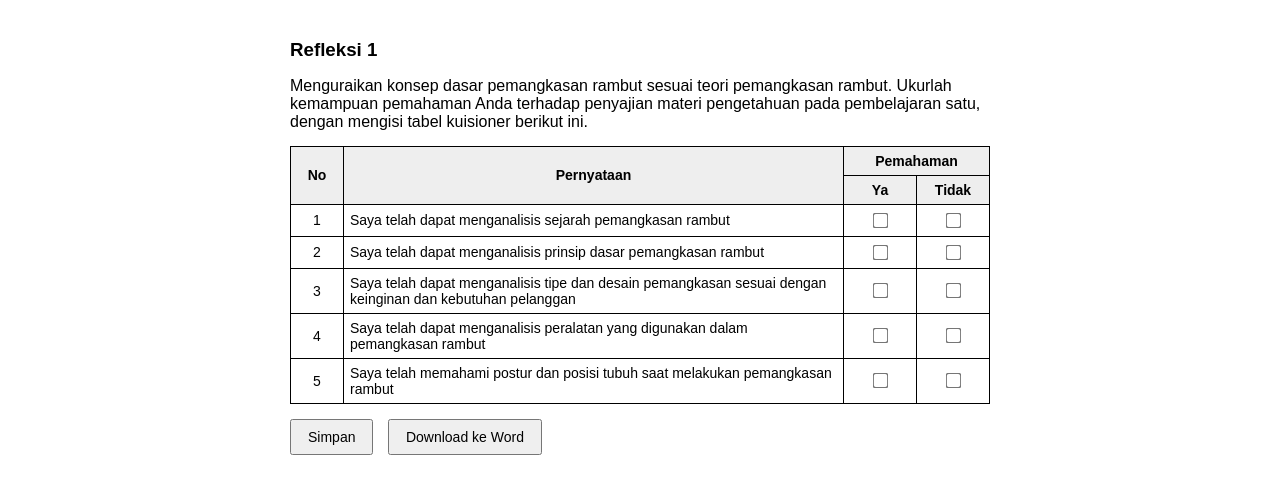
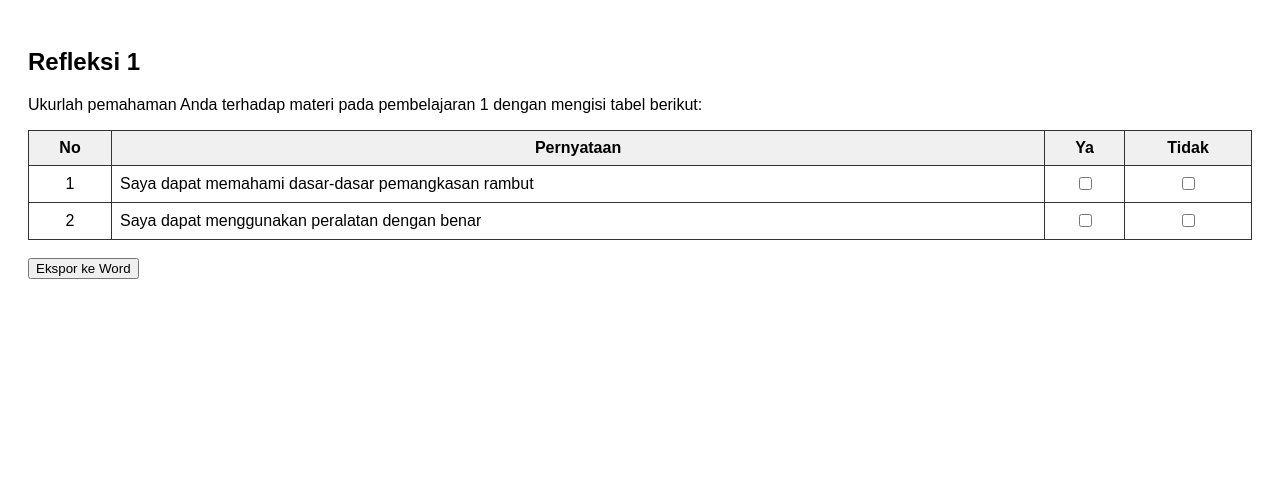
Before and after one commit to learningproject0725/refleksi1, a plain HTML site: page index.html in a window 1280 px wide. Drawn offline with Linux system fonts and the light colour scheme.

Commit message:
Update index.html

```diff
--- a/index.html
+++ b/index.html
@@ -2,183 +2,71 @@
 <html lang="id">
 <head>
   <meta charset="UTF-8">
-  <title>Refleksi 1 - Pemangkasan Rambut</title>
+  <title>Refleksi 1</title>
   <style>
-    body {
-      font-family: sans-serif;
-      padding: 20px;
-      max-width: 700px;
-      margin: auto;
-    }
-    h3 {
-      margin-bottom: 5px;
-    }
-    p {
-      margin-bottom: 15px;
-    }
-    table {
-      width: 100%;
-      border-collapse: collapse;
-      margin-top: 10px;
-    }
-    th, td {
-      border: 1px solid #000;
-      padding: 6px;
-      font-size: 14px;
-      vertical-align: middle;
-    }
-    th {
-      background-color: #eee;
-      text-align: center;
-    }
-    td:nth-child(1) {
-      text-align: center;
-      width: 40px;
-    }
-    td:nth-child(3), td:nth-child(4) {
-      text-align: center;
-      width: 60px;
-    }
-    input[type="checkbox"] {
-      transform: scale(1.2);
-      cursor: pointer;
-    }
-    button {
-      margin-top: 15px;
-      padding: 8px 16px;
-      font-size: 14px;
-      cursor: pointer;
-    }
-    button + button {
-      margin-left: 10px;
-    }
+    body { font-family: Arial, sans-serif; padding: 20px; }
+    table { border-collapse: collapse; width: 100%; }
+    th, td { border: 1px solid #333; padding: 8px; text-align: center; }
+    th { background-color: #f0f0f0; }
+    .left { text-align: left; }
   </style>
 </head>
 <body>
-  <h3>Refleksi 1</h3>
-  <p>Menguraikan konsep dasar pemangkasan rambut sesuai teori pemangkasan rambut. Ukurlah kemampuan pemahaman Anda terhadap penyajian materi pengetahuan pada pembelajaran satu, dengan mengisi tabel kuisioner berikut ini.</p>
+  <h2>Refleksi 1</h2>
+  <p>Ukurlah pemahaman Anda terhadap materi pada pembelajaran 1 dengan mengisi tabel berikut:</p>
 
-  <table>
-    <thead>
+  <form id="refleksiForm">
+    <table>
       <tr>
-        <th rowspan="2">No</th>
-        <th rowspan="2">Pernyataan</th>
-        <th colspan="2">Pemahaman</th>
-      </tr>
-      <tr>
+        <th>No</th>
+        <th>Pernyataan</th>
         <th>Ya</th>
         <th>Tidak</th>
       </tr>
-    </thead>
-    <tbody>
       <tr>
         <td>1</td>
-        <td>Saya telah dapat menganalisis sejarah pemangkasan rambut</td>
-        <td><input type="checkbox" id="q1-yes"></td>
-        <td><input type="checkbox" id="q1-no"></td>
+        <td class="left">Saya dapat memahami dasar-dasar pemangkasan rambut</td>
+        <td><input type="checkbox" name="q1ya"></td>
+        <td><input type="checkbox" name="q1tidak"></td>
       </tr>
       <tr>
         <td>2</td>
-        <td>Saya telah dapat menganalisis prinsip dasar pemangkasan rambut</td>
-        <td><input type="checkbox" id="q2-yes"></td>
-        <td><input type="checkbox" id="q2-no"></td>
+        <td class="left">Saya dapat menggunakan peralatan dengan benar</td>
+        <td><input type="checkbox" name="q2ya"></td>
+        <td><input type="checkbox" name="q2tidak"></td>
       </tr>
-      <tr>
-        <td>3</td>
-        <td>Saya telah dapat menganalisis tipe dan desain pemangkasan sesuai dengan keinginan dan kebutuhan pelanggan</td>
-        <td><input type="checkbox" id="q3-yes"></td>
-        <td><input type="checkbox" id="q3-no"></td>
-      </tr>
-      <tr>
-        <td>4</td>
-        <td>Saya telah dapat menganalisis peralatan yang digunakan dalam pemangkasan rambut</td>
-        <td><input type="checkbox" id="q4-yes"></td>
-        <td><input type="checkbox" id="q4-no"></td>
-      </tr>
-      <tr>
-        <td>5</td>
-        <td>Saya telah memahami postur dan posisi tubuh saat melakukan pemangkasan rambut</td>
-        <td><input type="checkbox" id="q5-yes"></td>
-        <td><input type="checkbox" id="q5-no"></td>
-      </tr>
-    </tbody>
-  </table>
+    </table>
 
-  <button onclick="saveProgress()">Simpan</button>
-  <button onclick="exportToDoc()">Download ke Word</button>
+    <br>
+    <button type="button" onclick="exportTable()">Ekspor ke Word</button>
+  </form>
 
   <script>
-    // Load dari localStorage saat halaman dibuka
-    window.onload = () => {
-      ['q1-yes','q1-no','q2-yes','q2-no','q3-yes','q3-no','q4-yes','q4-no','q5-yes','q5-no'].forEach(id => {
-        document.getElementById(id).checked = localStorage.getItem(id) === 'true';
+    function exportTable() {
+      const rows = document.querySelectorAll("table tr");
+      let html = "<table border='1' style='border-collapse:collapse;width:100%'>";
+      rows.forEach((row, i) => {
+        html += "<tr>";
+        row.querySelectorAll("th, td").forEach((cell, j) => {
+          if (cell.querySelector("input[type='checkbox']")) {
+            const cb = cell.querySelector("input[type='checkbox']");
+            html += `<td style="text-align:center">${cb.checked ? "✓" : ""}</td>`;
+          } else {
+            html += `<td>${cell.innerText}</td>`;
+          }
+        });
+        html += "</tr>";
       });
-    };
+      html += "</table>";
 
-    // Simpan ke localStorage
-    function saveProgress() {
-      ['q1-yes','q1-no','q2-yes','q2-no','q3-yes','q3-no','q4-yes','q4-no','q5-yes','q5-no'].forEach(id => {
-        localStorage.setItem(id, document.getElementById(id).checked);
-      });
-      alert('Jawaban berhasil disimpan.');
-    }
-
-    // Ekspor ke Word
-    function exportToDoc() {
-      const html = `
-        <html xmlns:o='urn:schemas-microsoft-com:office:office'
-              xmlns:w='urn:schemas-microsoft-com:office:word'
-              xmlns='http://www.w3.org/TR/REC-html40'>
-        <head><meta charset='utf-8'><title>Refleksi</title></head><body>
-        <h2>Refleksi</h2>
-        <table border='1' cellpadding='6' cellspacing='0'>
-          <tr>
-            <th rowspan='2'>No</th>
-            <th rowspan='2'>Pernyataan</th>
-            <th colspan='2'>Pemahaman</th>
-          </tr>
-          <tr>
-            <th>Ya</th>
-            <th>Tidak</th>
-          </tr>
-          <tr>
-            <td>1</td>
-            <td>Saya telah dapat menganalisis sejarah pemangkasan rambut</td>
-            <td>${document.getElementById('q1-yes').checked ? '✓' : '0'}</td>
-            <td>${document.getElementById('q1-no').checked ? '✓' : '0'}</td>
-          </tr>
-          <tr>
-            <td>2</td>
-            <td>Saya telah dapat menganalisis prinsip dasar pemangkasan rambut</td>
-            <td>${document.getElementById('q2-yes').checked ? '✓' : '0'}</td>
-            <td>${document.getElementById('q2-no').checked ? '✓' : '0'}</td>
-          </tr>
-          <tr>
-            <td>3</td>
-            <td>Saya telah dapat menganalisis tipe dan desain pemangkasan sesuai dengan keinginan dan kebutuhan pelanggan</td>
-            <td>${document.getElementById('q3-yes').checked ? '✓' : '0'}</td>
-            <td>${document.getElementById('q3-no').checked ? '✓' : '0'}</td>
-          </tr>
-          <tr>
-            <td>4</td>
-            <td>Saya telah dapat menganalisis peralatan yang digunakan dalam pemangkasan rambut</td>
-            <td>${document.getElementById('q4-yes').checked ? '✓' : '0'}</td>
-            <td>${document.getElementById('q4-no').checked ? '✓' : '0'}</td>
-          </tr>
-          <tr>
-            <td>5</td>
-            <td>Saya telah memahami postur dan posisi tubuh saat melakukan pemangkasan rambut</td>
-            <td>${document.getElementById('q5-yes').checked ? '✓' : '0'}</td>
-            <td>${document.getElementById('q5-no').checked ? '✓' : '0'}</td>
-          </tr>
-        </table></body></html>`;
-
-      const blob = new Blob(['\ufeff' + html], { type: 'application/msword' });
+      const blob = new Blob(['\ufeff', html], { type: 'application/msword' });
       const url = URL.createObjectURL(blob);
-      const link = document.createElement('a');
+      const link = document.createElement("a");
       link.href = url;
-      link.download = 'Refleksi_Pemangkasan.doc';
+      link.download = "Refleksi1.doc";
+      document.body.appendChild(link);
       link.click();
+      document.body.removeChild(link);
     }
   </script>
 </body>
```
